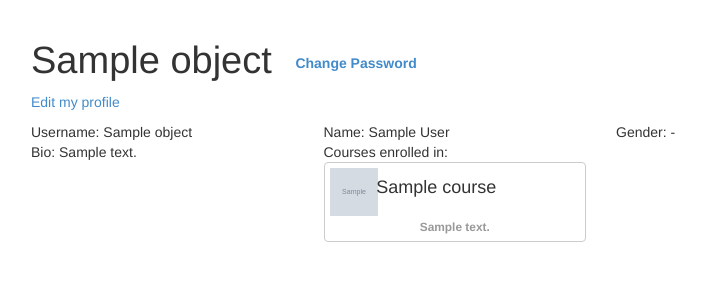
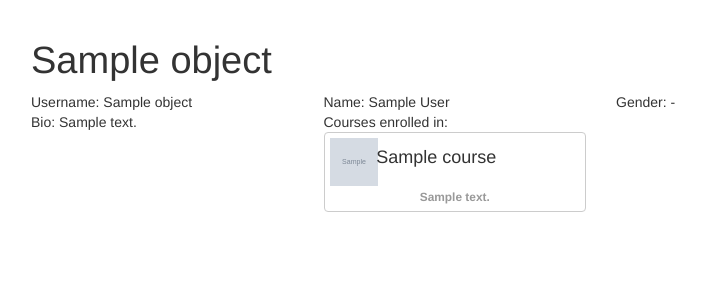
Before and after one commit to michaeldjeffrey/eCourse, a Django app: template templates/accounts/account_detail.html in a window 1280 px wide. Shown: the part 52-352 px from the top of the page, without its empty margins (39-745 px from the left). Run offline with Django 3.2, Linux system fonts and the light colour scheme; the template is opened without the code that fills it: most values are stand-ins (such as "Sample title", 1, 10 or a date in 2020); grey boxes marked "Sample" are stand-in pictures; parts of the project's set-up code (start-up, migrations or seed data) failed here and were passed over; some libraries are stand-ins or nearby versions.

Commit message:
put editing user profile into if statement if it's the user bio default to dash only show courses if there are some

```diff
--- a/templates/accounts/account_detail.html
+++ b/templates/accounts/account_detail.html
@@ -9,16 +9,22 @@
 {% endblock %}
 
 {% block content %}
-<h1>{{ object }}         <a class="btn" href="/accounts/password/change">Change Password</a>
-</h1>
-    <p><a href="{% url 'user:edit' slug=user.username %}">Edit my profile</a> </p>
+<h1>{{ object }} </h1>
+
+    {% if object.user.username == user.username %}
+    <p>
+        <a class="btn" href="{% url 'user:edit' slug=user.username %}">Edit my profile</a>
+        <a class="btn" href="/accounts/password/change">Change Password</a>
+    </p>
+    {% endif %}
     <div class="row">
         <div class="col-md-3">Username: {{ object }}</div>
         <div class="col-md-3">Name: {{ object.first_name }} {{ object.last_name }}</div>
         <div class="col-md-3">Gender: {{ object.userprofile.get_gender_display|default:'-' }}</div>
     </div>
     <div class="row">
-        <div class="col-md-3">Bio: {{ object.userprofile.bio }}</div>
+        <div class="col-md-3">Bio: {{ object.userprofile.bio|default:'-' }}</div>
+    {% if object.userprofile.courses.length > 0 %}
         <div class="col-md-3">Courses enrolled in:
             <div class="row">
                 <div class="col-md-12">
@@ -42,7 +48,8 @@
                 </div>
             </div>
         </div>
-    {% if object.is_staff %}
+    {% endif %}
+    {% if object.is_staff and object.userprofile.course_set.length > 0 %}
         <div class="col-md-3">Courses Teaching:
             <div class="row">
             <div class="col-md-12">
```
Lines whose indentation alone changed are shown as unchanged.
